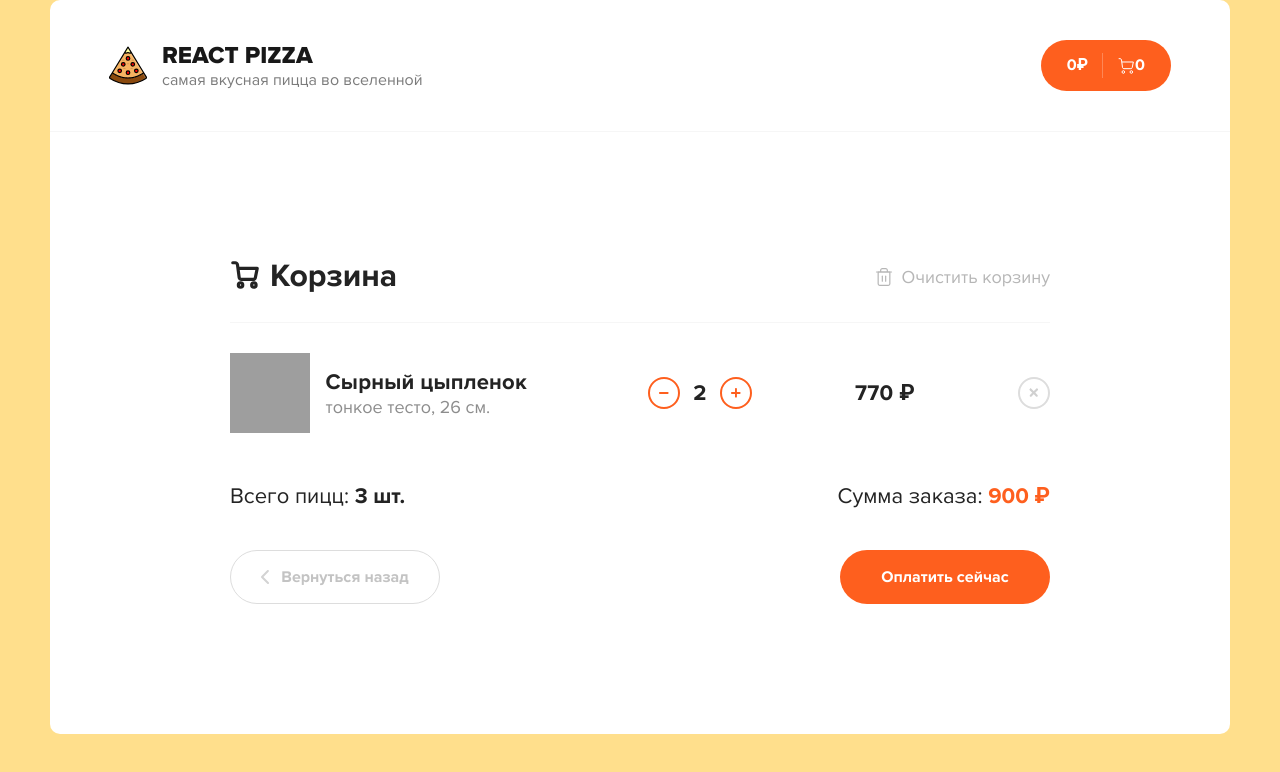
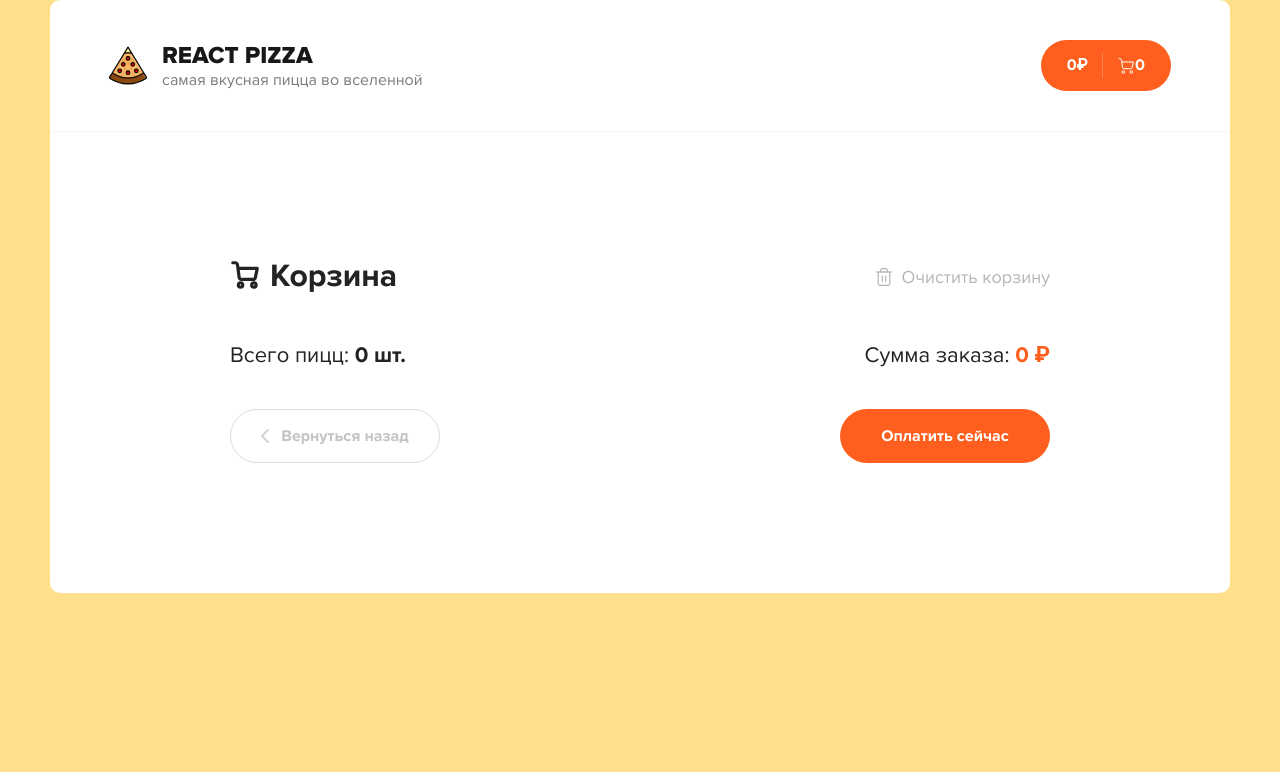
Before and after one commit to viktor1798/react-pizza, a React (Create React App) app: page /cart in a window 1280 px wide. Shown: the top 772 px of the page. Built offline with nearby package versions, Linux system fonts and the light colour scheme; data requests are answered from the project's data file; grey boxes are pictures that could not be loaded.

Commit message:
edit card-reducer, adding state in card basket

```diff
--- /dev/null
+++ b/src/components/cardBasket/BlankCard.jsx
@@ -0,0 +1,23 @@
+import React from "react";
+import cartEmptyImage from '../../assets/empty-cart.png'
+import { NavLink } from "react-router-dom";
+
+export const BlankCard = () => {
+  return (
+        <div className="cart cart--empty">
+            <h2>
+              Корзина пустая <i>😕</i>
+            </h2>
+            <p>
+              Вероятней всего, вы не заказывали ещё пиццу.
+              <br />
+              Для того, чтобы заказать пиццу, перейди на главную страницу.
+            </p>
+            <img src={cartEmptyImage} alt="Empty cart" />
+            <NavLink className='button button--black' to='/'>
+              <span>Вернуться назад</span>
+            </NavLink>
+
+          </div>
+  );
+};
--- a/src/components/cardBasket/CardBasket.jsx
+++ b/src/components/cardBasket/CardBasket.jsx
@@ -1,8 +1,20 @@
 import React from "react";
-// import {Header} from '../mainPage/header/Header'
+import { CardItem } from "./CardIten";
+import { NavLink } from "react-router-dom";
+import { BlankCard } from "./BlankCard";
+import { useDispatch, useSelector } from "react-redux";
 
 export const CardBasket = () => {
-  return (
+  //hooks
+  const dispatch = useDispatch();
+  const{items , totalCount, totalPrice} = useSelector(({card})=> card);
+
+  const addingPizzas = Object.keys(items).map((key)=>{
+    return items[key].items[0]
+  })
+
+
+return (
 <div className="content">
       <div className="container container--cart">
         <div className="cart">
@@ -79,92 +91,22 @@ export const CardBasket = () => {
             </div>
           </div>
           <div className="content__items">
-            <div className="cart__item">
-              <div className="cart__item-img">
-                <img
-                  className="pizza-block__image"
-                  src="https://dodopizza-a.akamaihd.net/static/Img/Products/Pizza/ru-RU/b750f576-4a83-48e6-a283-5a8efb68c35d.jpg"
-                  alt="Pizza"
-                />
-              </div>
-              <div className="cart__item-info">
-                <h3>Сырный цыпленок</h3>
-                <p>тонкое тесто, 26 см.</p>
-              </div>
-              <div className="cart__item-count">
-                <div className="button button--outline button--circle cart__item-count-minus">
-                  <svg
-                    width="10"
-                    height="10"
-                    viewBox="0 0 10 10"
-                    fill="none"
-                    xmlns="http://www.w3.org/2000/svg">
-                    <path
-                      d="M5.92001 3.84V5.76V8.64C5.92001 9.17016 5.49017 9.6 4.96001 9.6C4.42985 9.6 4.00001 9.17016 4.00001 8.64L4 5.76L4.00001 3.84V0.96C4.00001 0.42984 4.42985 0 4.96001 0C5.49017 0 5.92001 0.42984 5.92001 0.96V3.84Z"
-                      fill="#EB5A1E"
-                    />
-                    <path
-                      d="M5.75998 5.92001L3.83998 5.92001L0.959977 5.92001C0.429817 5.92001 -2.29533e-05 5.49017 -2.29301e-05 4.96001C-2.2907e-05 4.42985 0.429817 4.00001 0.959977 4.00001L3.83998 4L5.75998 4.00001L8.63998 4.00001C9.17014 4.00001 9.59998 4.42985 9.59998 4.96001C9.59998 5.49017 9.17014 5.92001 8.63998 5.92001L5.75998 5.92001Z"
-                      fill="#EB5A1E"
-                    />
-                  </svg>
-                </div>
-                <b>2</b>
-                <div className="button button--outline button--circle cart__item-count-plus">
-                  <svg
-                    width="10"
-                    height="10"
-                    viewBox="0 0 10 10"
-                    fill="none"
-                    xmlns="http://www.w3.org/2000/svg">
-                    <path
-                      d="M5.92001 3.84V5.76V8.64C5.92001 9.17016 5.49017 9.6 4.96001 9.6C4.42985 9.6 4.00001 9.17016 4.00001 8.64L4 5.76L4.00001 3.84V0.96C4.00001 0.42984 4.42985 0 4.96001 0C5.49017 0 5.92001 0.42984 5.92001 0.96V3.84Z"
-                      fill="#EB5A1E"
-                    />
-                    <path
-                      d="M5.75998 5.92001L3.83998 5.92001L0.959977 5.92001C0.429817 5.92001 -2.29533e-05 5.49017 -2.29301e-05 4.96001C-2.2907e-05 4.42985 0.429817 4.00001 0.959977 4.00001L3.83998 4L5.75998 4.00001L8.63998 4.00001C9.17014 4.00001 9.59998 4.42985 9.59998 4.96001C9.59998 5.49017 9.17014 5.92001 8.63998 5.92001L5.75998 5.92001Z"
-                      fill="#EB5A1E"
-                    />
-                  </svg>
-                </div>
-              </div>
-              <div className="cart__item-price">
-                <b>770 ₽</b>
-              </div>
-              <div className="cart__item-remove">
-                <div className="button button--outline button--circle">
-                  <svg
-                    width="10"
-                    height="10"
-                    viewBox="0 0 10 10"
-                    fill="none"
-                    xmlns="http://www.w3.org/2000/svg">
-                    <path
-                      d="M5.92001 3.84V5.76V8.64C5.92001 9.17016 5.49017 9.6 4.96001 9.6C4.42985 9.6 4.00001 9.17016 4.00001 8.64L4 5.76L4.00001 3.84V0.96C4.00001 0.42984 4.42985 0 4.96001 0C5.49017 0 5.92001 0.42984 5.92001 0.96V3.84Z"
-                      fill="#EB5A1E"
-                    />
-                    <path
-                      d="M5.75998 5.92001L3.83998 5.92001L0.959977 5.92001C0.429817 5.92001 -2.29533e-05 5.49017 -2.29301e-05 4.96001C-2.2907e-05 4.42985 0.429817 4.00001 0.959977 4.00001L3.83998 4L5.75998 4.00001L8.63998 4.00001C9.17014 4.00001 9.59998 4.42985 9.59998 4.96001C9.59998 5.49017 9.17014 5.92001 8.63998 5.92001L5.75998 5.92001Z"
-                      fill="#EB5A1E"
-                    />
-                  </svg>
-                </div>
-              </div>
-            </div>
+            {addingPizzas.map((obj)=>(<CardItem key={obj.id} id={obj.id} name={obj.name} type={obj.type} size={obj.size}/>))}
+
           </div>
           <div className="cart__bottom">
             <div className="cart__bottom-details">
               <span>
                 {' '}
-                Всего пицц: <b>3 шт.</b>{' '}
+                Всего пицц: <b>{totalCount} шт.</b>{' '}
               </span>
               <span>
                 {' '}
-                Сумма заказа: <b>900 ₽</b>{' '}
+                Сумма заказа: <b>{totalPrice} ₽</b>{' '}
               </span>
             </div>
             <div className="cart__bottom-buttons">
-              <a href="/" className="button button--outline button--add go-back-btn">
+              <NavLink to="/" className="button button--outline button--add go-back-btn">
                 <svg
                   width="8"
                   height="14"
@@ -181,12 +123,13 @@ export const CardBasket = () => {
                 </svg>
 
                 <span>Вернуться назад</span>
-              </a>
+              </NavLink>
               <div className="button pay-btn">
                 <span>Оплатить сейчас</span>
               </div>
             </div>
           </div>
+          {/* <BlankCard/> */}
         </div>
       </div>
     </div>  );
--- /dev/null
+++ b/src/components/cardBasket/CardIten.jsx
@@ -0,0 +1,78 @@
+import React from "react";
+
+export const CardItem = ({id,name,type, size}) => {
+  return (
+    <div className="cart__item">
+              <div className="cart__item-img">
+                <img
+                  className="pizza-block__image"
+                  src="https://dodopizza-a.akamaihd.net/static/Img/Products/Pizza/ru-RU/b750f576-4a83-48e6-a283-5a8efb68c35d.jpg"
+                  alt="Pizza"
+                />
+              </div>
+              <div className="cart__item-info">
+                <h3>{name}</h3>
+                <p>{type}, {size} см.</p>
+              </div>
+              <div className="cart__item-count">
+                <div className="button button--outline button--circle cart__item-count-minus">
+                  <svg
+                    width="10"
+                    height="10"
+                    viewBox="0 0 10 10"
+                    fill="none"
+                    xmlns="http://www.w3.org/2000/svg">
+                    <path
+                      d="M5.92001 3.84V5.76V8.64C5.92001 9.17016 5.49017 9.6 4.96001 9.6C4.42985 9.6 4.00001 9.17016 4.00001 8.64L4 5.76L4.00001 3.84V0.96C4.00001 0.42984 4.42985 0 4.96001 0C5.49017 0 5.92001 0.42984 5.92001 0.96V3.84Z"
+                      fill="#EB5A1E"
+                    />
+                    <path
+                      d="M5.75998 5.92001L3.83998 5.92001L0.959977 5.92001C0.429817 5.92001 -2.29533e-05 5.49017 -2.29301e-05 4.96001C-2.2907e-05 4.42985 0.429817 4.00001 0.959977 4.00001L3.83998 4L5.75998 4.00001L8.63998 4.00001C9.17014 4.00001 9.59998 4.42985 9.59998 4.96001C9.59998 5.49017 9.17014 5.92001 8.63998 5.92001L5.75998 5.92001Z"
+                      fill="#EB5A1E"
+                    />
+                  </svg>
+                </div>
+                <b>2</b>
+                <div className="button button--outline button--circle cart__item-count-plus">
+                  <svg
+                    width="10"
+                    height="10"
+                    viewBox="0 0 10 10"
+                    fill="none"
+                    xmlns="http://www.w3.org/2000/svg">
+                    <path
+                      d="M5.92001 3.84V5.76V8.64C5.92001 9.17016 5.49017 9.6 4.96001 9.6C4.42985 9.6 4.00001 9.17016 4.00001 8.64L4 5.76L4.00001 3.84V0.96C4.00001 0.42984 4.42985 0 4.96001 0C5.49017 0 5.92001 0.42984 5.92001 0.96V3.84Z"
+                      fill="#EB5A1E"
+                    />
+                    <path
+                      d="M5.75998 5.92001L3.83998 5.92001L0.959977 5.92001C0.429817 5.92001 -2.29533e-05 5.49017 -2.29301e-05 4.96001C-2.2907e-05 4.42985 0.429817 4.00001 0.959977 4.00001L3.83998 4L5.75998 4.00001L8.63998 4.00001C9.17014 4.00001 9.59998 4.42985 9.59998 4.96001C9.59998 5.49017 9.17014 5.92001 8.63998 5.92001L5.75998 5.92001Z"
+                      fill="#EB5A1E"
+                    />
+                  </svg>
+                </div>
+              </div>
+              <div className="cart__item-price">
+                <b>770 ₽</b>
+              </div>
+              <div className="cart__item-remove">
+                <div className="button button--outline button--circle">
+                  <svg
+                    width="10"
+                    height="10"
+                    viewBox="0 0 10 10"
+                    fill="none"
+                    xmlns="http://www.w3.org/2000/svg">
+                    <path
+                      d="M5.92001 3.84V5.76V8.64C5.92001 9.17016 5.49017 9.6 4.96001 9.6C4.42985 9.6 4.00001 9.17016 4.00001 8.64L4 5.76L4.00001 3.84V0.96C4.00001 0.42984 4.42985 0 4.96001 0C5.49017 0 5.92001 0.42984 5.92001 0.96V3.84Z"
+                      fill="#EB5A1E"
+                    />
+                    <path
+                      d="M5.75998 5.92001L3.83998 5.92001L0.959977 5.92001C0.429817 5.92001 -2.29533e-05 5.49017 -2.29301e-05 4.96001C-2.2907e-05 4.42985 0.429817 4.00001 0.959977 4.00001L3.83998 4L5.75998 4.00001L8.63998 4.00001C9.17014 4.00001 9.59998 4.42985 9.59998 4.96001C9.59998 5.49017 9.17014 5.92001 8.63998 5.92001L5.75998 5.92001Z"
+                      fill="#EB5A1E"
+                    />
+                  </svg>
+                </div>
+              </div>
+            </div>
+  );
+};
--- a/src/components/mainPage/mainContent/Content.jsx
+++ b/src/components/mainPage/mainContent/Content.jsx
@@ -11,7 +11,7 @@ export const Content = ({pizzas,itemsCard}) => {
         <CategoriesContainer />
         <h2 className="content__title">Все пиццы</h2>
         <div className="content__items">
-          {pizzas.map((items)=> <PizzaBlock addCount={itemsCard[items.id]|| itemsCard.length} key={items.id} {...items} />)}
+          {pizzas.map((items)=> <PizzaBlock addCount={itemsCard[items.id] && itemsCard[items.id].items.length} key={items.id} {...items} />)}
         </div>
       </div>
     </div>
--- a/src/redux/reducers/card-reduser.js
+++ b/src/redux/reducers/card-reduser.js
@@ -6,29 +6,54 @@ let initialState = {
   totalCount: 0,
 };
 
+const getTotalPrice=(arr)=> arr.reduce((sum,obj)=> obj.price + sum, 0)
+
+const _get = (obj, path) => {
+  const [firstKey, ...keys] = path.split('.');
+  return keys.reduce((val, key) => {
+    return val[key];
+  }, obj[firstKey]);
+};
+
+const getTotalSum = (obj, path) => {
+  return Object.values(obj).reduce((sum, obj) => {
+    const value = _get(obj, path);
+    return sum + value;
+  },0);
+};
+
+
 const cardReduser = (state = initialState, action) => {
-  console.log(state)
+
+
   switch (action.type) {
-    case ADD_PIZZA_CARD:
-      const newItem = {
+    case ADD_PIZZA_CARD:{
+    const currentPizzasItem =!state.items[action.objPizzas.id]
+    ? [action.objPizzas]
+    : [...state.items[action.objPizzas.id].items, action.objPizzas]
+
+    const newItem = {
         ...state.items,
-        [action.objPizzas.id]: !state.items[action.objPizzas.id]
-          ? [action.objPizzas]
-          : [...state.items[action.objPizzas.id], action.objPizzas],
+        [action.objPizzas.id]:{
+          items: currentPizzasItem,
+          totalPrice: getTotalPrice(currentPizzasItem)
+        }
       };
 
-      const allPizzas = [].concat.apply([], Object.values(newItem));
-      const totalPrice = allPizzas.reduce((sum,obj)=>obj.price +sum, 0)
+
+      const totalCount = getTotalSum(newItem, 'items.length');
+      const totalPrice = getTotalSum(newItem, 'totalPrice');
 
       return {
         ...state,
-        items:newItem,
-        totalCount: allPizzas.length,
-        totalPrice
+        items: newItem,
+        totalCount,
+        totalPrice,
       };
+    }
 
     default:
-        return state;
+      return state;
   }
 };
 
```
